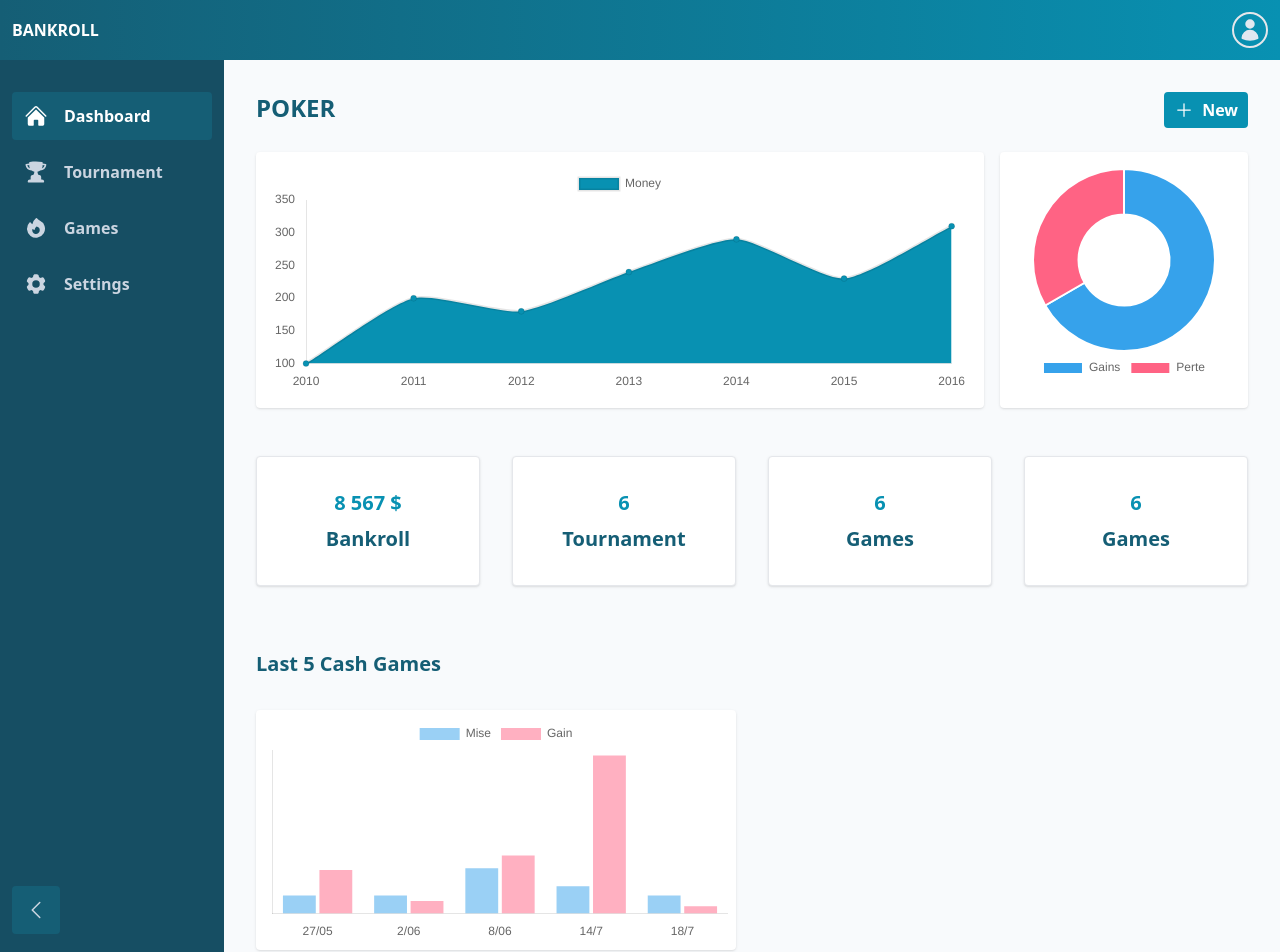
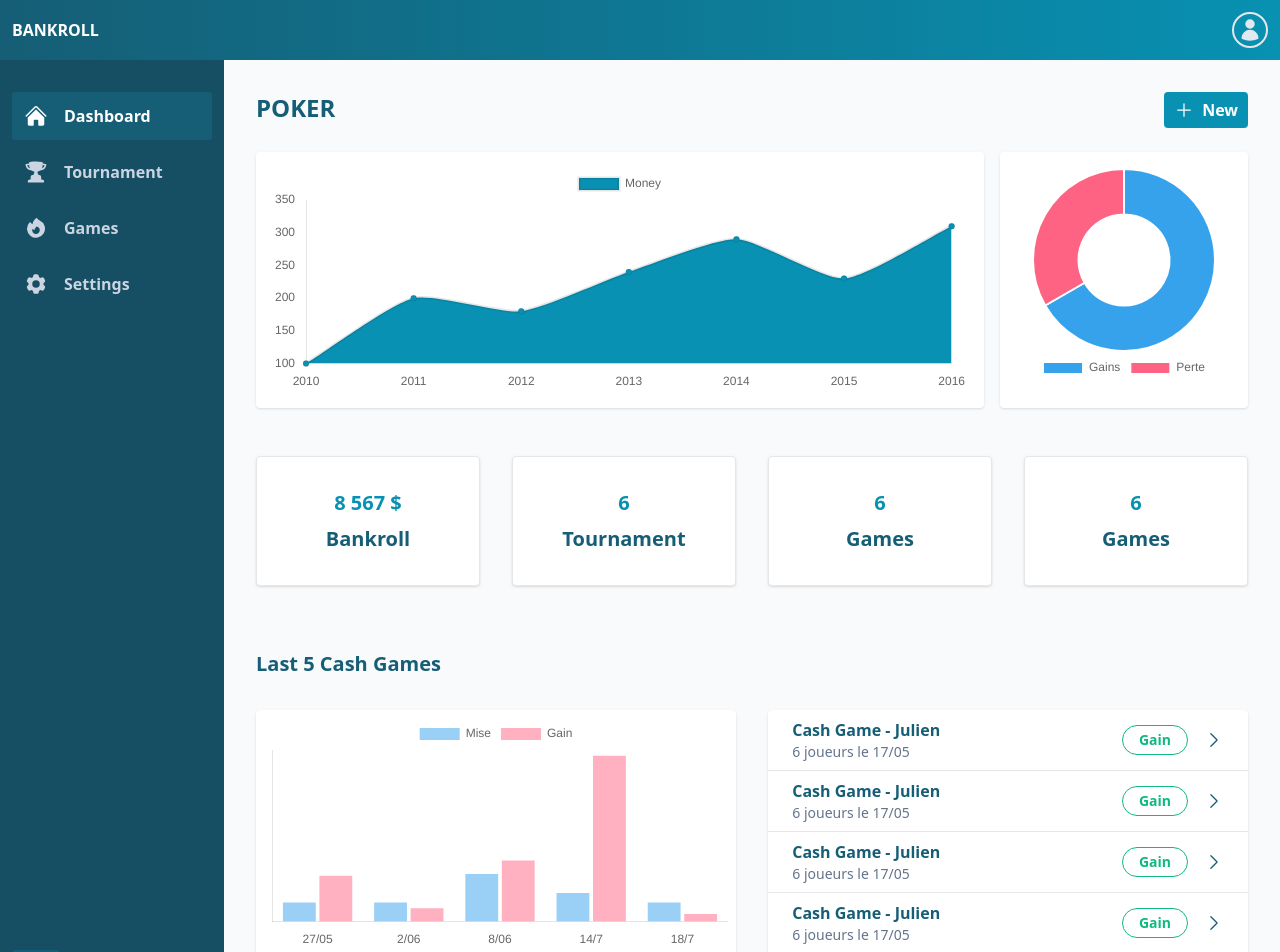
Before and after one commit to pharos-lab/bankroll, a Vue app: page / in a window 1280 px wide. Shown: the top 952 px of the page. Built offline with nearby package versions, Linux system fonts and the light colour scheme.

Commit message:
add 5 last game list

```diff
--- a/src/App.vue
+++ b/src/App.vue
@@ -33,12 +33,22 @@
         <h3 class="font-bold text-xl mb-8">Last 5 Cash Games</h3>
 
         <div class="flex gap-8">
-          <div class="chart relative w-1/2 shadow rounded bg-white p-2">
-            <Charts :data="databar" type="bar" class="max-h-56" title="" no-grid no-ticks-y/>
+          <div class="chart relative w-1/2 shadow rounded bg-white p-2 self-start">
+            <Charts :data="databar" type="bar"  title="" no-grid no-ticks-y/>
           </div>
 
-          <div class="list w-1/2 relative">
+          <div class="list w-1/2 relative shadow rounded bg-white divide-y">
+            <div class="item flex py-2 px-6 justify-between cursor-pointer hover:bg-slate-100" v-for="index in 5" :key="index">
+              <div class="info">
+                <p class=" font-bold">Cash Game - Julien</p>
+                <p class="text-slate-500 text-sm">6 joueurs le 17/05</p>
+              </div>
 
+              <div class="status flex gap-4 items-center justify-center font-bold">
+                <p class="px-4 py-1 border border-emerald-500 rounded-full text-emerald-500 text-sm">Gain</p>
+                <ChevronRightIcon class="w-5 h-5"></ChevronRightIcon>
+              </div>
+            </div>
           </div>
         </div>
       </div>
@@ -57,6 +67,7 @@ import Sidebar from './components/Sidebar.vue'
 import Stat from './components/Stat.vue';
 import Charts from './components/Charts.vue';
 import { PlusIcon } from '@heroicons/vue/24/solid'
+import { ChevronRightIcon } from '@heroicons/vue/24/outline';
 
 const lineChart = ref()
 const pieChart =ref()
```
